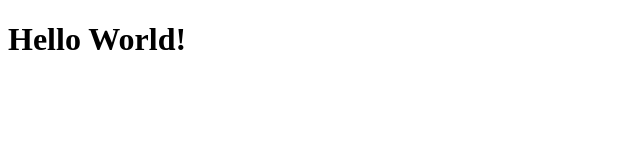
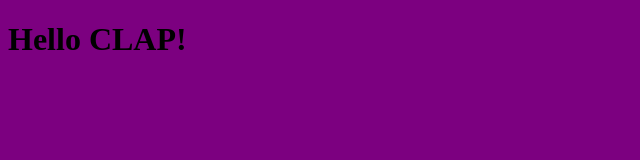
Before and after one commit to achardon/PersonalWebsite, a plain HTML site: page index.html in a window 1280 px wide. Shown: the whole page, without its empty margins (0-640 px from the left). Drawn offline with Linux system fonts and the light colour scheme.

Commit message:
add style.css, connect to index.html

```diff
--- a/index.html
+++ b/index.html
@@ -1,9 +1,10 @@
 <!DOCTYPE html>
 <html lang ="en">
     <head>
+        <link rel="stylesheet" href="style.css" />
         <title>My Website</title>
     </head>
     <body>
-        <h1>Hello World!</h1>
+        <h1>Hello CLAP!</h1>
     </body>
 </html>
--- /dev/null
+++ b/style.css
@@ -0,0 +1,3 @@
+body {
+    background: rgb(124, 0, 128);
+}
```
